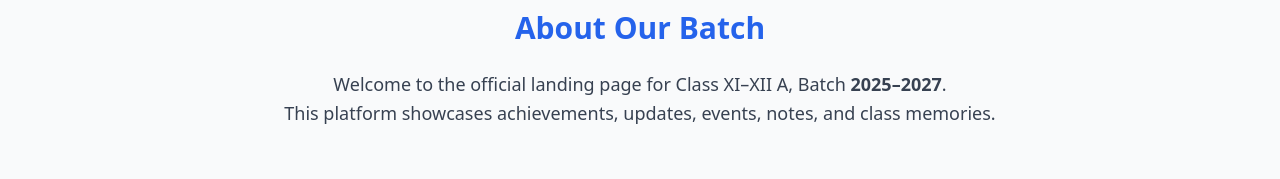
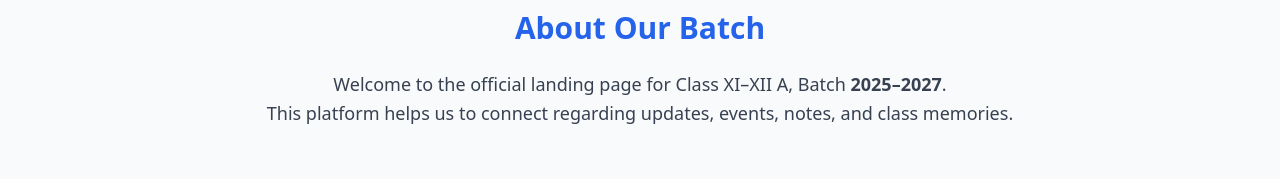
Before and after one commit to Sonali-Lenka/SECTION-A, a plain HTML site: page index.html in a window 1280 px wide. Shown: the part 386-565 px from the top of the page. Drawn offline with nearby package versions, Linux system fonts and the light colour scheme.

Commit message:
Update about section text for clarity

```diff
--- a/index.html
+++ b/index.html
@@ -34,7 +34,7 @@
     <h3 class="text-3xl font-bold text-blue-600 mb-6">About Our Batch</h3>
     <p class="text-lg text-gray-700 leading-relaxed">
       Welcome to the official landing page for Class XI–XII A, Batch <strong>2025–2027</strong>.<br>
-      This platform showcases achievements, updates, events, notes, and class memories.
+      This platform helps us to connect regarding updates, events, notes, and class memories.
     </p>
   </section>
 
```
